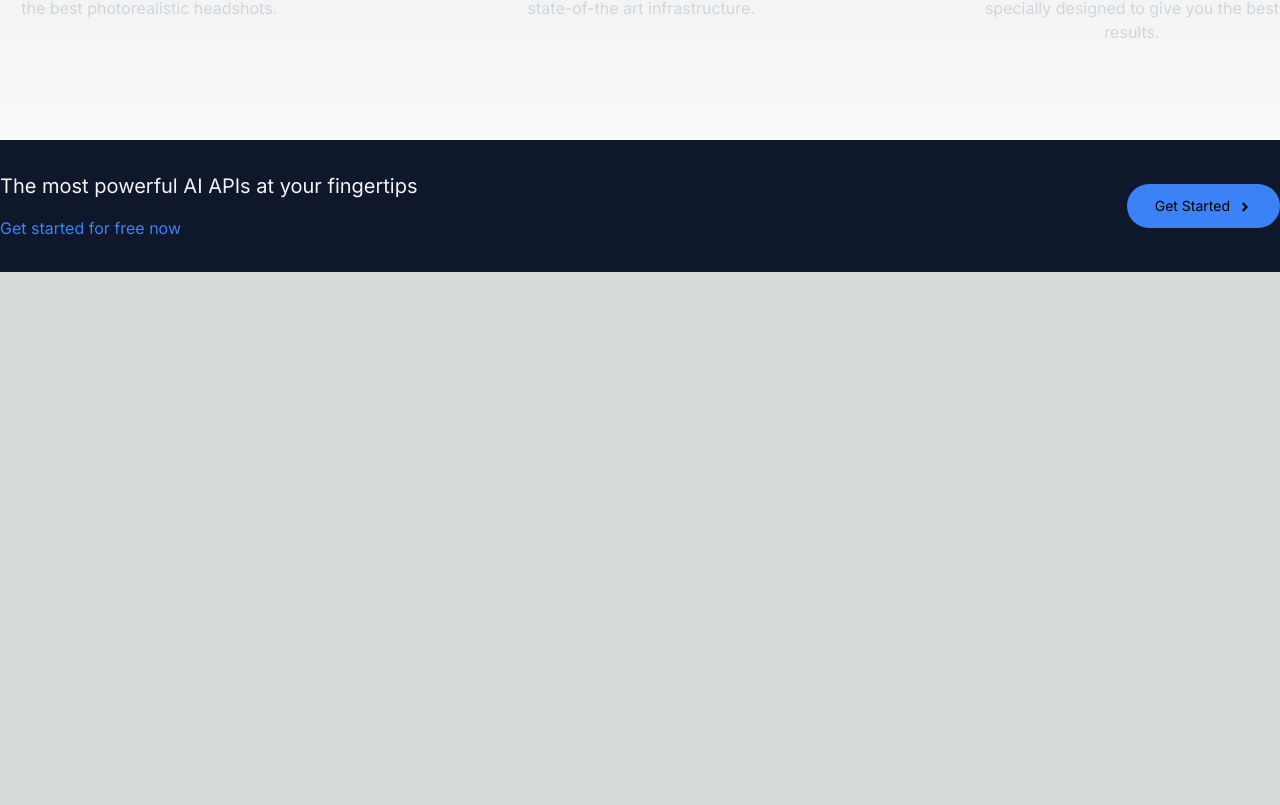
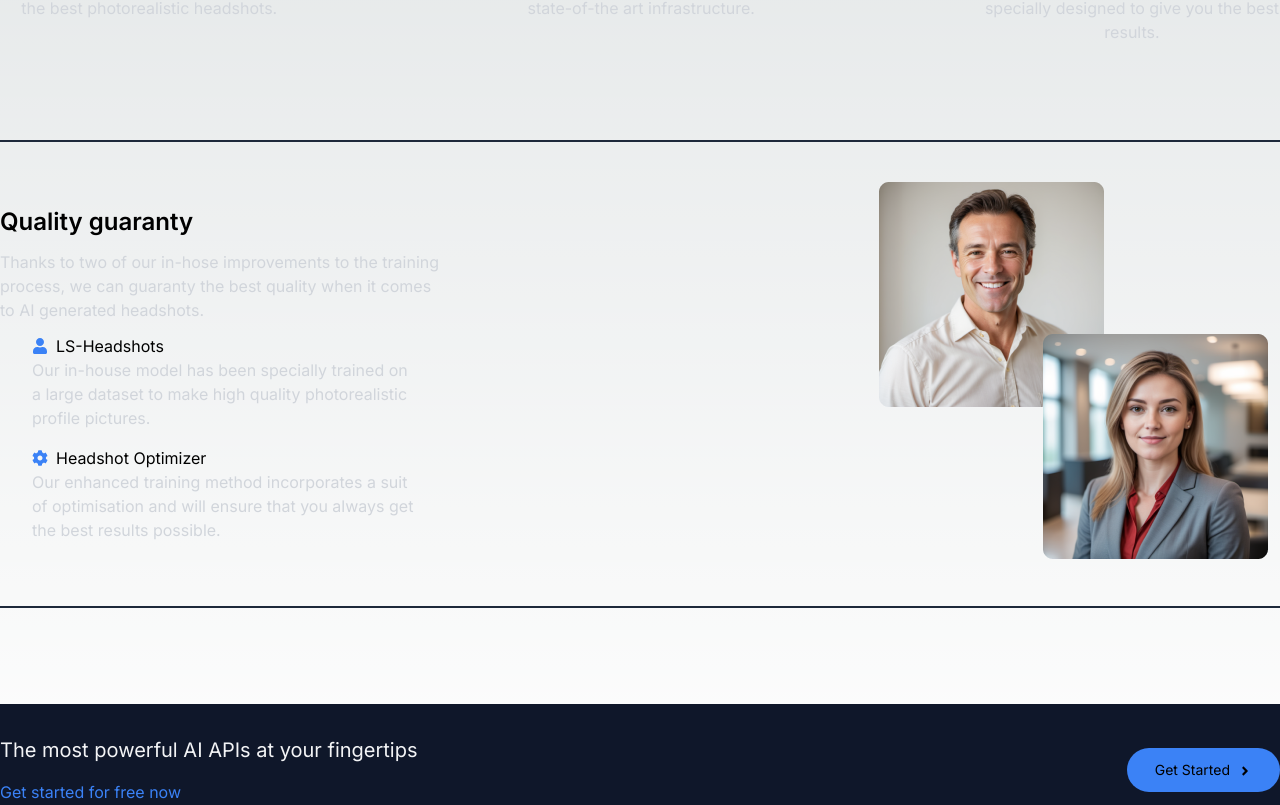
Before and after one commit to Fr0stm0urn3/lightsketch, a Next.js app: page / in a window 1280 px wide. Shown: the part 642-1447 px from the top of the page. Before the commit the page ends 914 px from the top, so only its background shows below. Built offline with nearby package versions, Linux system fonts and the light colour scheme.

Commit message:
QualityGuaranty components (features) for homepage

```diff
--- a/app/page.jsx
+++ b/app/page.jsx
@@ -1,6 +1,7 @@
 import Hero from "@/components/Hero"
 import personOne from "../assets/images/HeroPerson_One.png"
 import Performances from "@/components/Performances"
+import QualityGuaranty from "@/components/QualityGuaranty"
 
 const HomePage = () => {
   return (
@@ -11,6 +12,7 @@ const HomePage = () => {
         you can get the best quality possible.
       </Hero>
       <Performances isHomePage={true} />
+      <QualityGuaranty />
     </>
   )
 }
--- a/components/Hero.jsx
+++ b/components/Hero.jsx
@@ -9,8 +9,8 @@ const Hero = ({ title, children, personImg }) => {
         <p className="text-gray-300 text-center max-w-lg lg:max-w-sm mx-auto text-lg lg:text-base">
           {children}
         </p>
-        <div className="flex justify-center gap-10 items-center lg:ml-6 mt-4">
-          <button className="bg-blue-600 rounded-3xl py-3 px-8 text-white">
+        <div className="flex justify-center gap-8 items-center lg:ml-3 mt-4">
+          <button className="bg-blue-600 rounded-3xl py-3 px-12 text-white">
             Try for free
           </button>
           <button className="bg-blue-600 rounded-3xl py-3 px-8 text-white">
--- a/components/PremiumService.jsx
+++ b/components/PremiumService.jsx
@@ -1,7 +1,12 @@
+"use client"
+
 import { FaAngleRight } from "react-icons/fa"
 import Link from "next/link"
+import { usePathname } from "next/navigation"
 
 const PremiumService = () => {
+  const pathname = usePathname()
+
   return (
     <div className="bg-slate-900  mt-24 py-8">
       <div className="flex justify-between items-center container mx-auto  ">
@@ -9,7 +14,7 @@ const PremiumService = () => {
           <h3 className="text-gray-100 text-xl mb-4">
             The most powerful AI APIs at your fingertips
           </h3>
-          <Link href={"/"} className="text-blue-500">
+          <Link href={pathname === "/" ? "blog" : "/"} className="text-blue-500">
             Get started for free now
           </Link>
         </div>
--- /dev/null
+++ b/components/QualityGuaranty.jsx
@@ -0,0 +1,64 @@
+import Image from "next/image"
+import featuresMaleImg from "@/assets/images/Warm White.png"
+import featuresFemaleImg from "@/assets/images/Modern Interior.png"
+import { FaUser, FaCog } from "react-icons/fa"
+
+const QualityGuaranty = () => {
+  return (
+    <>
+      <div className="border border-slate-800 mt-24" />
+      <section className="container mx-auto my-16 flex flex-col justify-center items-center lg:flex-row lg:justify-between relative">
+        <div className="flex flex-col justify-center items-center space-y-3">
+          <h3 className="text-2xl self-start font-semibold">Quality guaranty</h3>
+          <p className="max-w-md text-gray-300">
+            Thanks to two of our in-hose improvements to the training process, we can
+            guaranty the best quality when it comes to AI generated headshots.
+          </p>
+          <div className="space-y-4 max-w-sm">
+            <div>
+              <h5 className="flex items-center gap-2">
+                <FaUser className="inline text-blue-500" /> LS-Headshots
+              </h5>
+              <p className="max-w-md text-gray-300">
+                Our in-house model has been specially trained on a large dataset to make
+                high quality photorealistic profile pictures.
+              </p>
+            </div>
+            <div>
+              <h5 className="flex items-center gap-2">
+                <FaCog className="inline text-blue-500" /> Headshot Optimizer
+              </h5>
+              <p className="max-w-md text-gray-300">
+                Our enhanced training method incorporates a suit of optimisation and will
+                ensure that you always get the best results possible.
+              </p>
+            </div>
+          </div>
+        </div>
+        <div>
+          <Image
+            alt="Person-male"
+            sizes="100vw"
+            height={0}
+            width={0}
+            priority
+            src={featuresMaleImg}
+            className="z-0 absolute mt-10 top-96 left-20 lg:relative md:mt-[7.65rem] md:top-64 md:left-44 lg:mt-0 lg:-left-44 lg:-top-20 mx-auto"
+          />
+          <Image
+            alt="Person-female"
+            sizes="100vw"
+            height={0}
+            width={0}
+            priority
+            src={featuresFemaleImg}
+            className="z-10 absolute mt-48 right-32 top-96 md:mt-36 md:top-96 md:right-48 lg:right-3 lg:top-32 lg:mt-0"
+          />
+        </div>
+      </section>
+      <div className="border border-slate-800 mt-[29rem] lg:mt-0" />
+    </>
+  )
+}
+
+export default QualityGuaranty
```
Also changed, not shown: assets/images/Modern Interior.png (added), assets/images/Warm White.png (added).
